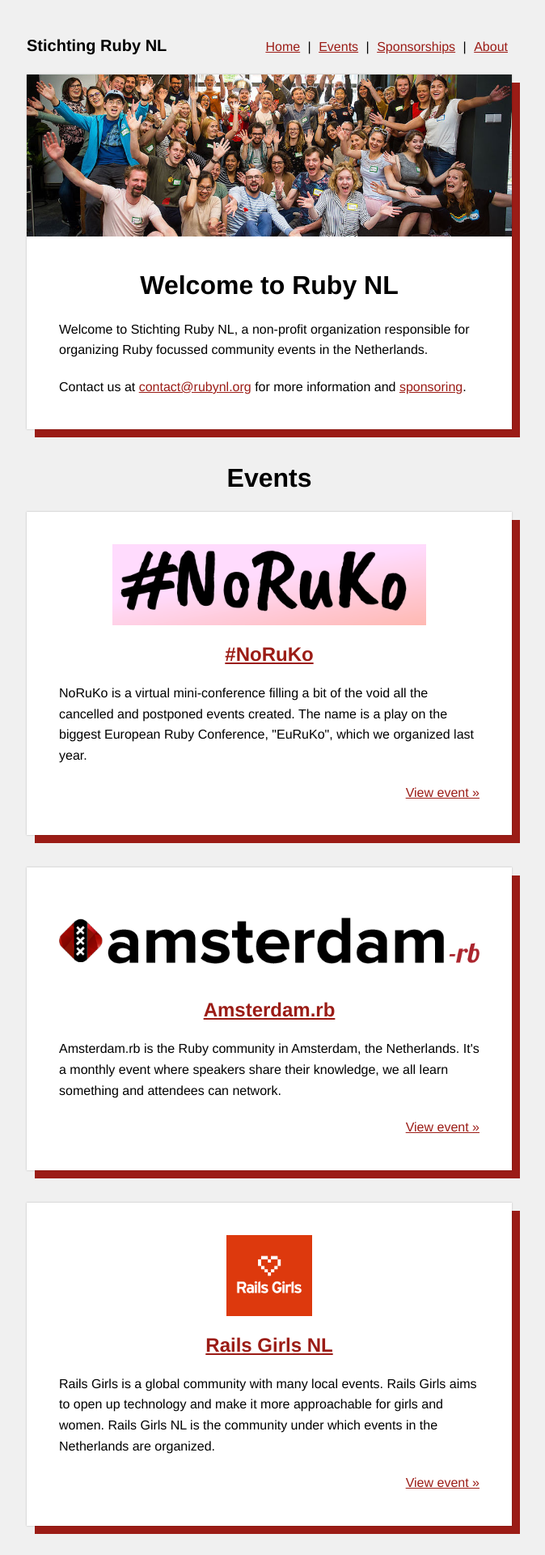
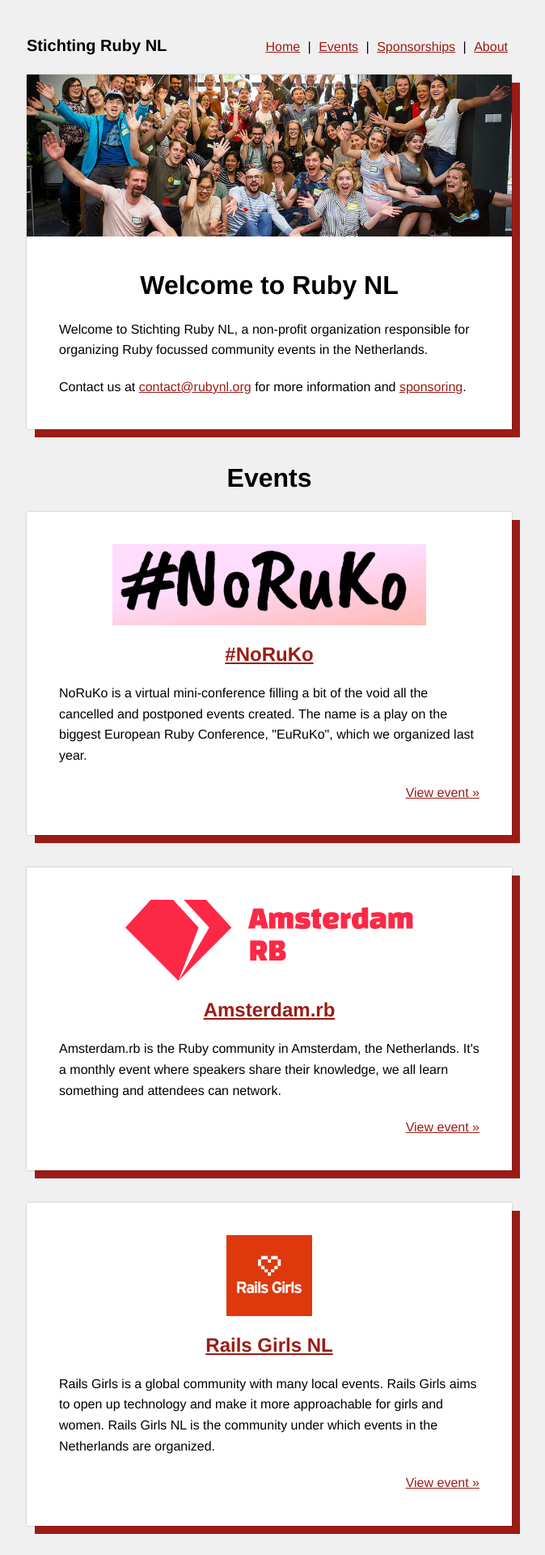
Before and after one commit to rubynl/rubynl.org, a Jekyll site: the page built from index.html, in a window 1280 px wide. Shown: the top 1920 px of the page at 81% size, without its empty margins (307-981 px from the left). Built offline with Jekyll 4.4.1, drawn with Linux system fonts in a browser that asks for light colours.

Commit message:
Update Amsterdam.rb logo
We have a new logo and updated website for Amsterdam.rb. Update the
events list to use that new logo.

```diff
--- a/_includes/events.html
+++ b/_includes/events.html
@@ -20,7 +20,7 @@
   <div class="block-content">
     <h2>
       <a href="https://amsrb.org" class="event-name">
-        <img src="/images/logos/amsterdamrb_logo.png" class="logo-image" alt="Amsterdam.rb logo">
+        <img src="/images/logos/amsterdamrb_logo.svg" class="logo-image" alt="Amsterdam.rb logo">
         <span>Amsterdam.rb</span>
       </a>
     </h2>
```
Also changed, not shown: images/logos/amsterdamrb_logo.png (deleted), images/logos/amsterdamrb_logo.svg (added).
